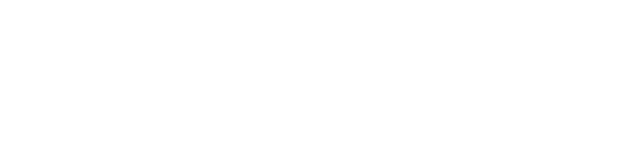
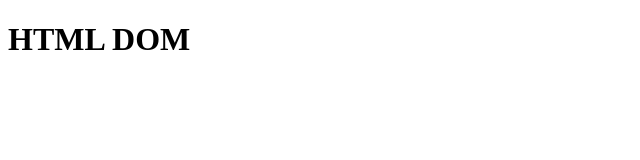
Before and after one commit to mrleo1994/f8_javascript, a plain HTML site: page lesson_12/index.html in a window 1280 px wide. Shown: the whole page, without its empty margins (0-640 px from the left). Drawn offline with Linux system fonts and the light colour scheme.

Commit message:
lesson 12 element method

```diff
--- a/lesson_12/index.html
+++ b/lesson_12/index.html
@@ -8,6 +8,7 @@
 </head>
 
 <body>
+    <h1 id="heading">HTML DOM</h1>
     <script src="./index.js"></script>
 </body>
 
```
Also changed, not shown: lesson_12/index.js (+16 -0 lines).
